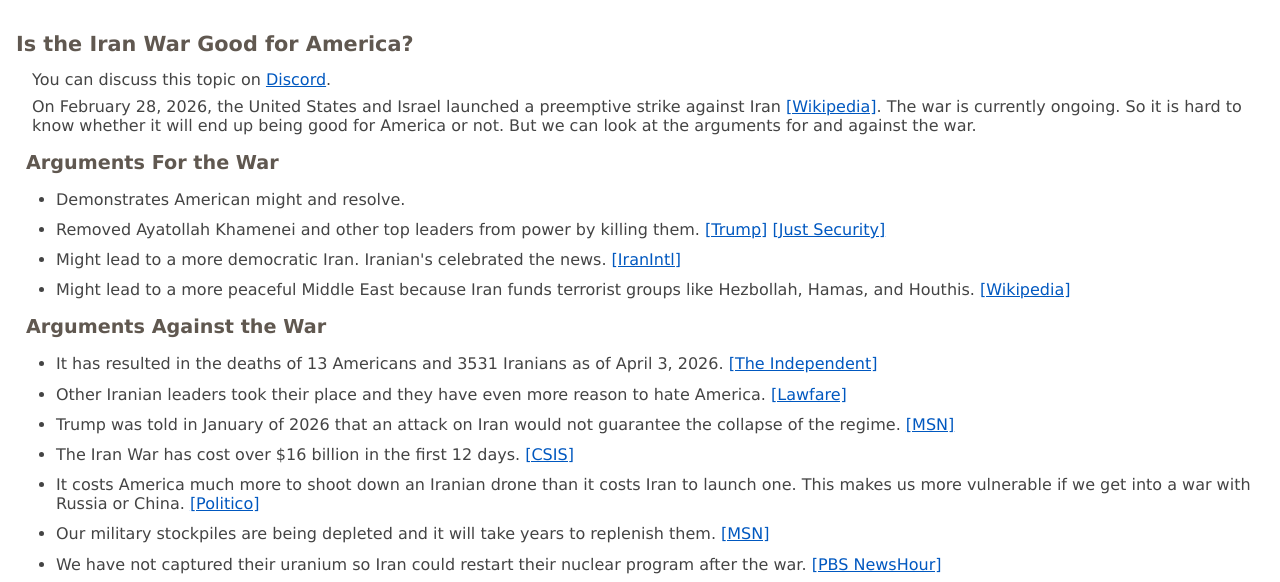
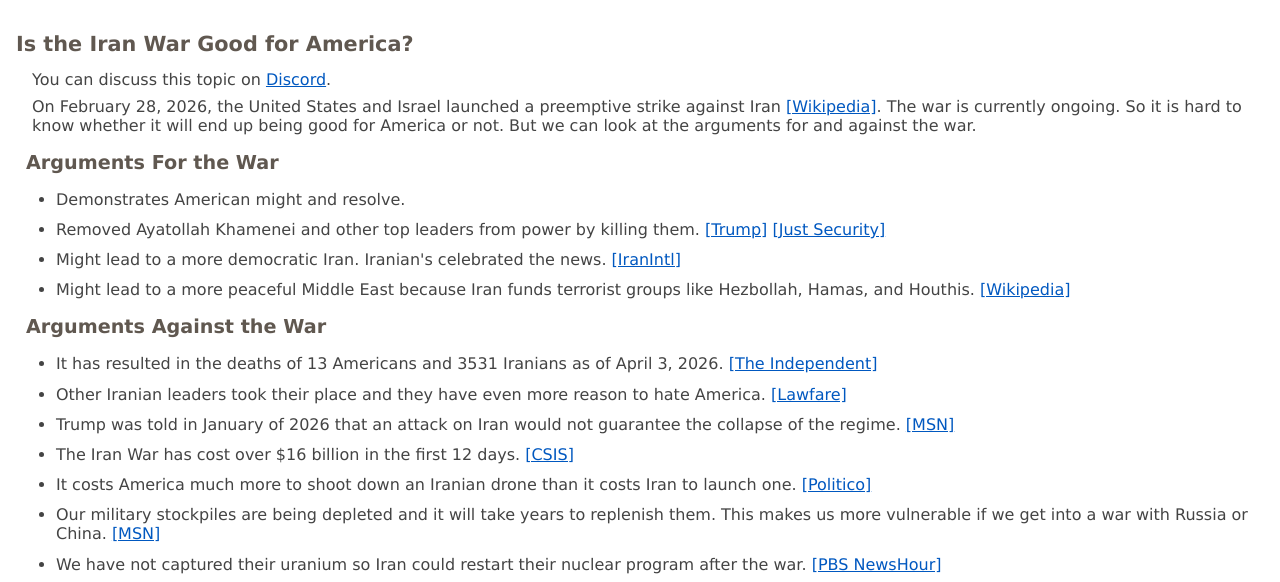
Before and after one commit to Averemo/averemo.github.io, an Eleventy site: page src/topics/iranwarprocon.md in a window 1280 px wide. Shown: the part 203-785 px from the top of the page. Built offline with nearby package versions, Linux system fonts and the light colour scheme; Eleventy itself is replaced by a stand-in of ours; files that its build step writes are made by us from their sources.

Commit message:
tweak Iran war content

```diff
--- a/src/topics/iranwarprocon.md
+++ b/src/topics/iranwarprocon.md
@@ -24,8 +24,8 @@ But we can look at the arguments for and against the war.
 * Other Iranian leaders took their place and they have even more reason to hate America. [\[Lawfare\]](https://www.lawfaremedia.org/article/understanding-iran-s-strategy-then--now--and-next)
 * Trump was told in January of 2026 that an attack on Iran would not guarantee the collapse of the regime. [\[MSN\]](https://www.msn.com/en-us/news/world/trump-was-told-attack-on-iran-wouldn-t-guarantee-collapse-of-regime/ar-AA1Uincx)
 * The Iran War has cost over $16 billion in the first 12 days. [\[CSIS\]](https://www.csis.org/analysis/iran-war-cost-estimate-update-113-billion-day-6-165-billion-day-12)
-* It costs America much more to shoot down an Iranian drone than it costs Iran to launch one.  This makes us more vulnerable if we get into a war with Russia or China. [\[Politico\]](https://www.politico.com/news/2023/12/19/missile-drone-pentagon-houthi-attacks-iran-00132480)
-* Our military stockpiles are being depleted and it will take years to replenish them. [\[MSN\]](https://www.msn.com/en-ie/news/world/iran-s-drones-cost-35k-to-make-but-4m-to-shoot-down-as-western-missiles-are-weeks-from-running-out/ar-AA1XmjAZ?cvid=69a61176482a4b42a70a502eb2ded1d8)
+* It costs America much more to shoot down an Iranian drone than it costs Iran to launch one. [\[Politico\]](https://www.politico.com/news/2023/12/19/missile-drone-pentagon-houthi-attacks-iran-00132480)
+* Our military stockpiles are being depleted and it will take years to replenish them. This makes us more vulnerable if we get into a war with Russia or China. [\[MSN\]](https://www.msn.com/en-ie/news/world/iran-s-drones-cost-35k-to-make-but-4m-to-shoot-down-as-western-missiles-are-weeks-from-running-out/ar-AA1XmjAZ?cvid=69a61176482a4b42a70a502eb2ded1d8)
 * We have not captured their uranium so Iran could restart their nuclear program after the war. [\[PBS NewsHour\]](https://www.pbs.org/newshour/world/securing-irans-enriched-uranium-by-force-would-be-risky-and-complex-experts-say)
 * The oil blockade has caused the price of oil to skyrocket, hurting the US economy as well as the rest of the world. As a result, American consumers are paying much more for gas and food. [\[JEC\]](https://www.jec.senate.gov/public/index.cfm/democrats/press-releases?ID=A4C3F903-BEE7-43EC-A3F4-EF73B0A485F5)
 * Relations with NATO have been damaged because they were not consulted about the war. [\[CFR\]](https://www.cfr.org/articles/nato-is-marking-its-seventy-seventh-anniversary-will-it-be-its-last)
```
